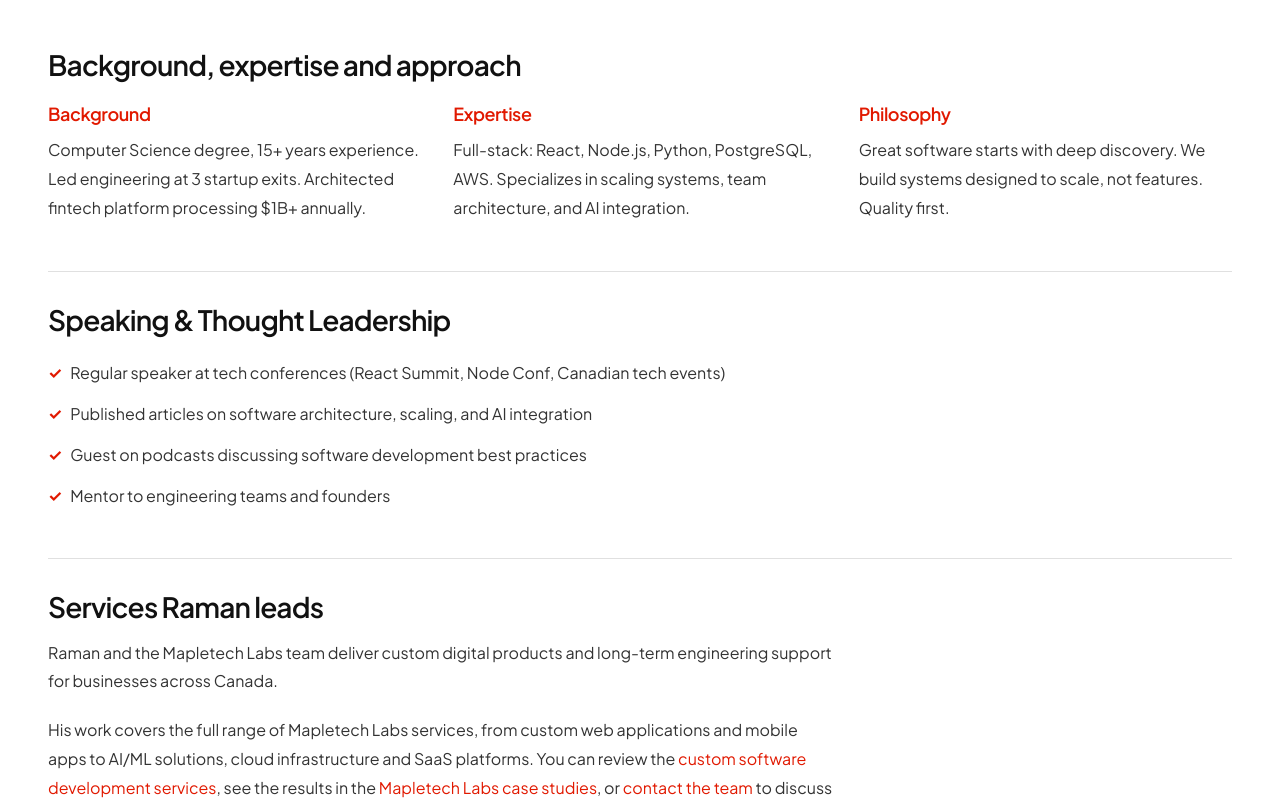
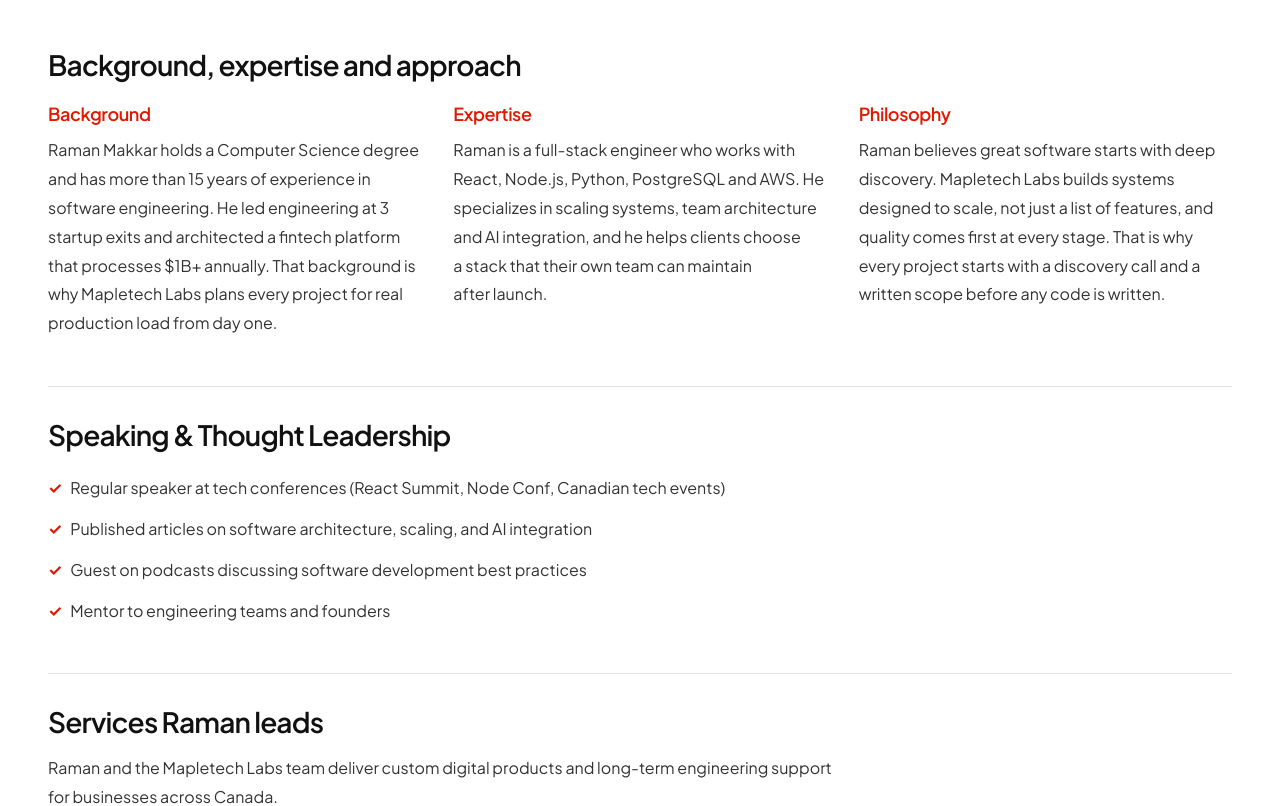
Before and after one commit to Ramanmakkar1/MapletechlabsRed, a Next.js app: page /about/raman-makkar in a window 1280 px wide. Shown: the part 960-1766 px from the top of the page. Built offline with nearby package versions, Linux system fonts and the light colour scheme; no server answers.

Commit message:
autopilot: Founder profile (/about/raman-makkar): turn the three one-line Background/Expertise/Philosophy cards into full answer-first paragraphs and add two visible FAQs built only from facts already on the pag
Task #10892, written by morph/morph-dsv41flash-1017.

```diff
--- a/src/app/about/raman-makkar/page.tsx
+++ b/src/app/about/raman-makkar/page.tsx
@@ -34,6 +34,14 @@ const faqs = [
   {
     q: 'Where is Raman Makkar based?',
     a: 'Raman Makkar is based in Edmonton, Alberta. He works with clients in Toronto, Vancouver, Calgary, Ottawa, Montreal, the US and Europe.',
+  },
+  {
+    q: 'What is Raman Makkar\'s background?',
+    a: 'Raman Makkar holds a Computer Science degree and has 15+ years of experience in software engineering. He led engineering at 3 startup exits, architected a fintech platform processing $1B+ annually, and founded Mapletech Labs in Edmonton in 2018.',
+  },
+  {
+    q: 'How big is the Mapletech Labs team that Raman leads?',
+    a: 'Raman leads a 25+ member team of engineers, designers and strategists at Mapletech Labs. The team has delivered 500+ projects for clients across Canada and internationally, from custom web applications and mobile apps to AI/ML solutions, cloud infrastructure and SaaS platforms.',
   },
   {
     q: 'Can I talk to Raman about my project?',
@@ -179,8 +187,10 @@ export default function RamanPage() {
                   Background
                 </h3>
                 <p style={{ fontSize: '16px', lineHeight: 1.8, color: 'var(--body)' }}>
-                  Computer Science degree, 15+ years experience. Led engineering at 3 startup exits. Architected fintech
-                  platform processing $1B+ annually.
+                  Raman Makkar holds a Computer Science degree and has more than 15 years of experience in software
+                  engineering. He led engineering at 3 startup exits and architected a fintech platform that processes
+                  $1B+ annually. That background is why Mapletech Labs plans every project for real production load from
+                  day one.
                 </p>
               </div>
 
@@ -189,8 +199,9 @@ export default function RamanPage() {
                   Expertise
                 </h3>
                 <p style={{ fontSize: '16px', lineHeight: 1.8, color: 'var(--body)' }}>
-                  Full-stack: React, Node.js, Python, PostgreSQL, AWS. Specializes in scaling systems, team
-                  architecture, and AI integration.
+                  Raman is a full-stack engineer who works with React, Node.js, Python, PostgreSQL and AWS. He
+                  specializes in scaling systems, team architecture and AI integration, and he helps clients choose a
+                  stack that their own team can maintain after launch.
                 </p>
               </div>
 
@@ -199,8 +210,9 @@ export default function RamanPage() {
                   Philosophy
                 </h3>
                 <p style={{ fontSize: '16px', lineHeight: 1.8, color: 'var(--body)' }}>
-                  Great software starts with deep discovery. We build systems designed to scale, not features. Quality
-                  first.
+                  Raman believes great software starts with deep discovery. Mapletech Labs builds systems designed to
+                  scale, not just a list of features, and quality comes first at every stage. That is why every project
+                  starts with a discovery call and a written scope before any code is written.
                 </p>
               </div>
               </div>
```
